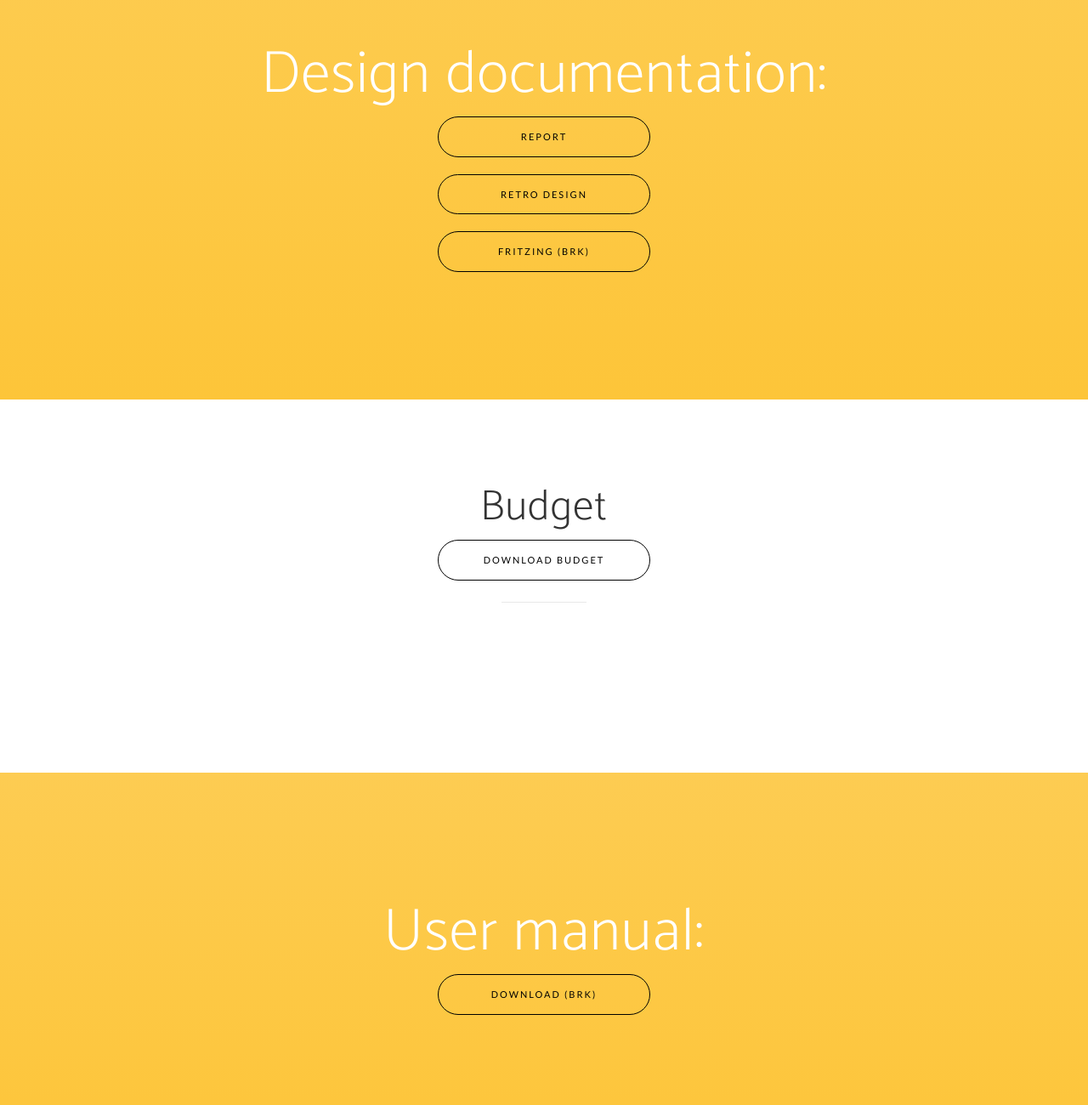
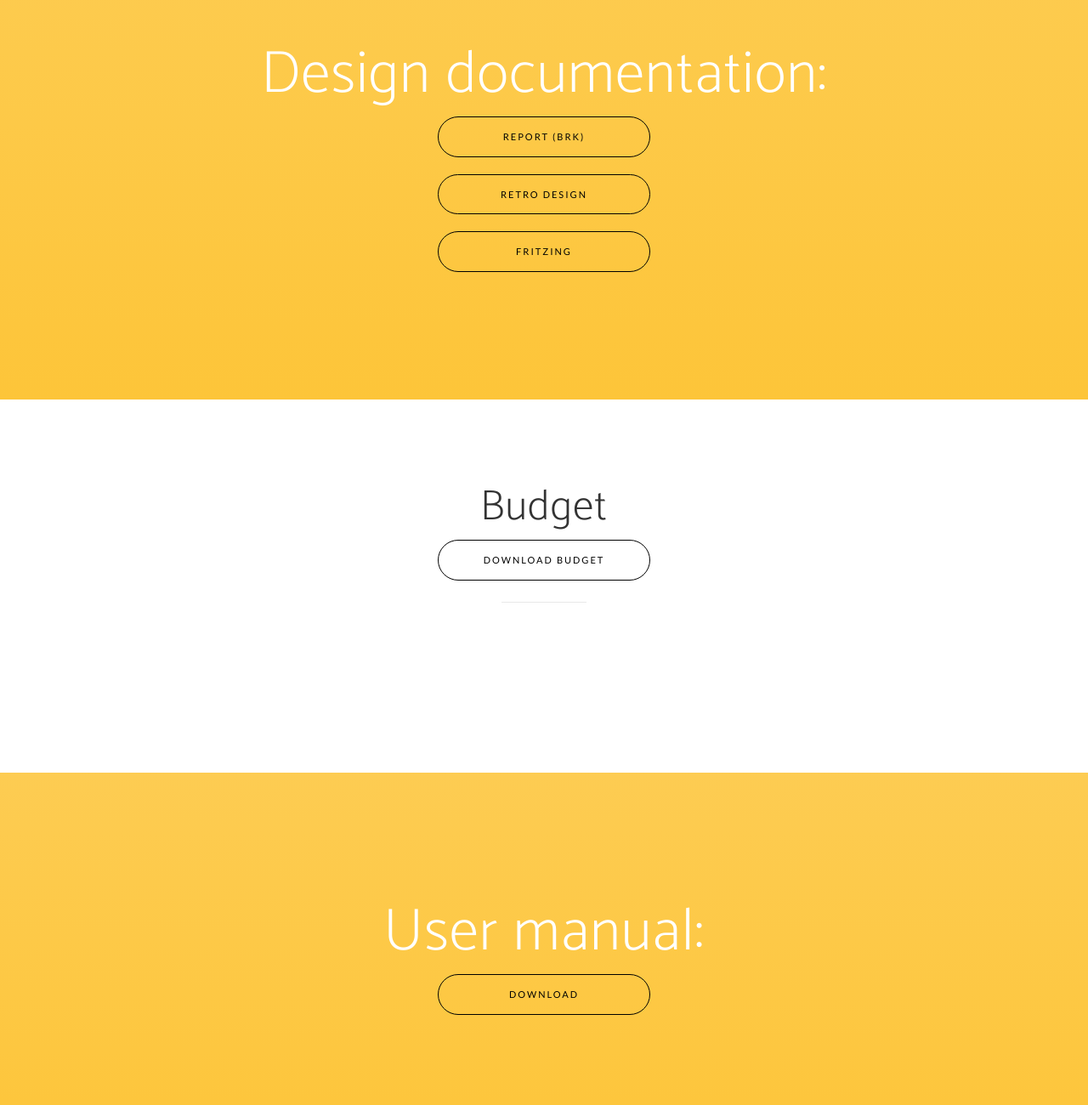
Before and after one commit to lilfolr/ELEC4403_Group111, a plain HTML site: page index.html in a window 1280 px wide. Shown: the part 900-2200 px from the top of the page at 85% size. Drawn offline with nearby package versions, Linux system fonts and the light colour scheme; a web font is replaced by a local one.

Commit message:
Update attachments

```diff
--- a/index.html
+++ b/index.html
@@ -142,9 +142,9 @@
             <div class="row">
                 <div class="col-md-8 col-md-offset-2">
                     <h2 class="section-heading">Design documentation:</h2>
-                        <a href="" class="btn btn-outline btn-xl page-scroll">Report</a><br/><br/>
+                        <a href="" class="btn btn-outline btn-xl page-scroll">Report (BRK)</a><br/><br/>
                         <a href="resources/Project.v3.toy" download class="btn btn-outline btn-xl page-scroll">Retro Design</a><br/><br/>
-                        <a href="resources/HardwareSchematicDesign.fzz" download class="btn btn-outline btn-xl page-scroll">Fritzing (BRK)</a><br/>
+                        <a href="resources/HardwareSchematicDesign.fzz" download class="btn btn-outline btn-xl page-scroll">Fritzing</a><br/>
                 </div>
             </div>
         </div>
@@ -166,7 +166,7 @@
           <div class="row">
             <div class="col-md-8 col-md-offset-2">
                 <h2 class="section-heading">User manual:</h2>
-                    <a href="" class="btn btn-outline btn-xl page-scroll">Download (BRK)</a><br/><br/>
+                    <a href="resources/User_Manual.pdf" download class="btn btn-outline btn-xl page-scroll">Download</a><br/><br/>
             </div>
           </div>
       </div>
--- a/js/simulation.js
+++ b/js/simulation.js
@@ -160,7 +160,7 @@ $(function() {
                     txt += "JMP "+data;
                     break;
             }
-            txt+="\n"
+            txt+="\n";
         }
 
         $("#log").val(txt);
```
Also changed, not shown: 2 other files.
